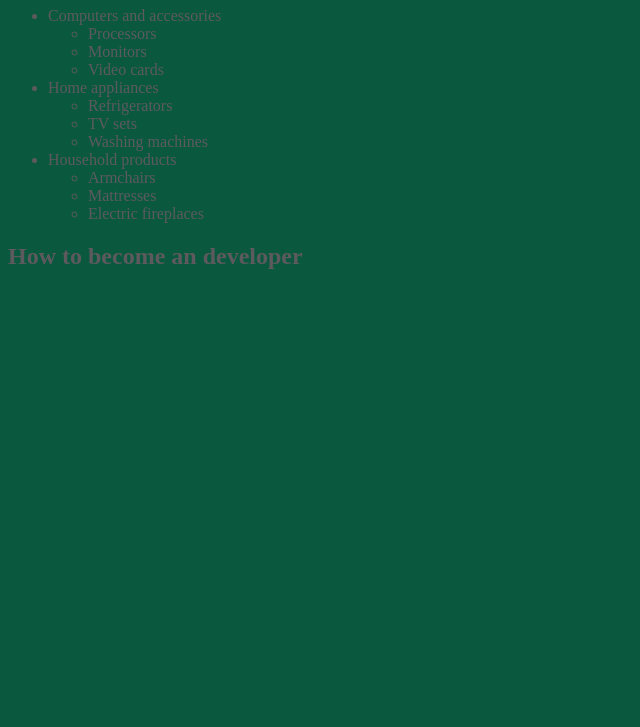
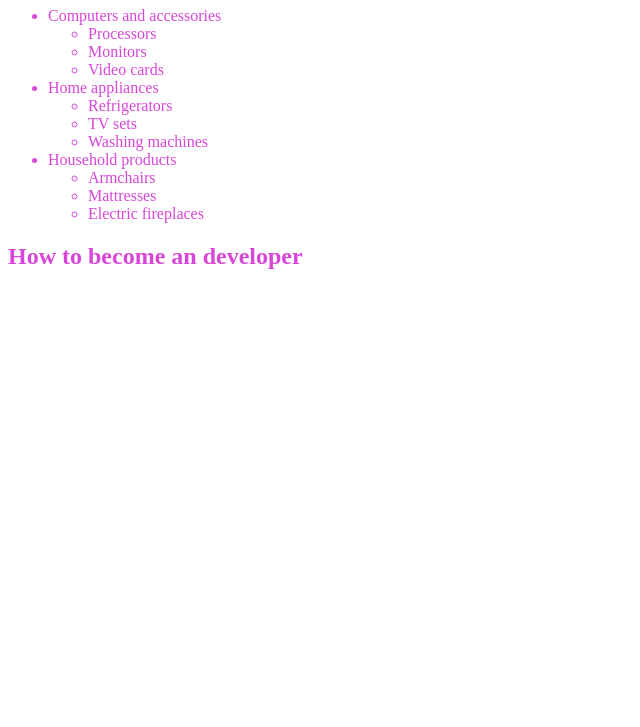
Before and after one commit to DariaPunda/GoIT, a plain HTML site: page index.html in a window 1280 px wide. Shown: the part 73-800 px from the top of the page, without its empty margins (0-640 px from the left). Drawn offline with Linux system fonts and the light colour scheme.

Commit message:
Update styles.css

```diff
--- a/css/styles.css
+++ b/css/styles.css
@@ -1,6 +1,6 @@
 html,
 body {
-    background-color:#0a593f;
-    color: #5d5a5d;
+    background-color:#ffffff;
+    color: #d846d8;
 
 }
```
